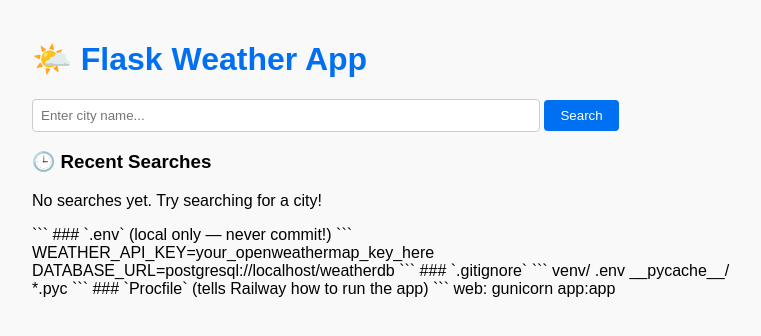
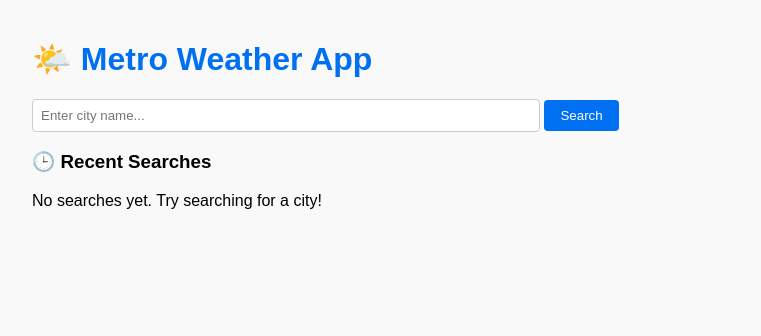
Before and after one commit to NyeroMelvin/flask-weather-app, a Flask app: page / in a window 1280 px wide. Shown: the top 336 px of the page, without its empty margins (258-1019 px from the left). Run offline with Flask 3, Linux system fonts and the light colour scheme; data that the repository does not hold is empty; some libraries are stand-ins or nearby versions.

Commit message:
Edited index.html

````diff
--- a/templates/index.html
+++ b/templates/index.html
@@ -19,7 +19,7 @@
   </style>
 </head>
 <body>
-  <h1>🌤️ Flask Weather App</h1>
+  <h1>🌤️ Metro Weather App</h1>
 
   <form action="/weather" method="POST">
     <input type="text" name="city" placeholder="Enter city name..." required />
@@ -68,22 +68,3 @@
 
 </body>
 </html>
-```
-
-### `.env` (local only — never commit!)
-```
-WEATHER_API_KEY=your_openweathermap_key_here
-DATABASE_URL=postgresql://localhost/weatherdb
-```
-
-### `.gitignore`
-```
-venv/
-.env
-__pycache__/
-*.pyc
-```
-
-### `Procfile` (tells Railway how to run the app)
-```
-web: gunicorn app:app
````
